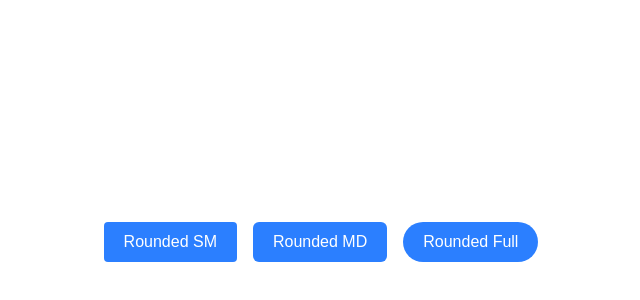
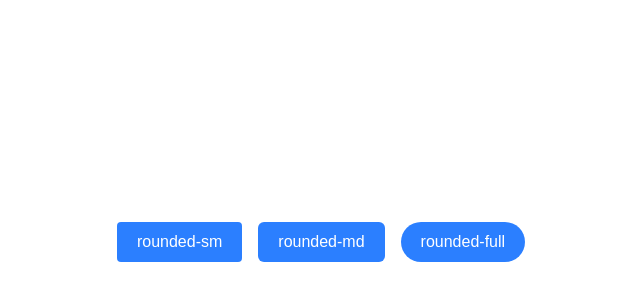
Before and after one commit to SCCAMP/alx-project-0x00-setup, a Next.js app in the folder alx-project-0x00/: page /landing in a window 1280 px wide. Shown: the part 158-458 px from the top of the page, without its empty margins (319-959 px from the left). Built offline with nearby package versions, Linux system fonts and the light colour scheme.

Commit message:
renamed the buttons

```diff
--- a/alx-project-0x00/pages/landing.tsx
+++ b/alx-project-0x00/pages/landing.tsx
@@ -10,15 +10,15 @@ const LandingPage: React.FC = () => {
       */}
       <div className="flex items-center gap-4">
         <Button
-          title="Rounded SM"
+          title="rounded-sm"
           styles="bg-blue-500 text-white px-5 py-2 rounded-sm"
         />
         <Button
-          title="Rounded MD"
+          title="rounded-md"
           styles="bg-blue-500 text-white px-5 py-2 rounded-md"
         />
         <Button
-          title="Rounded Full"
+          title="rounded-full"
           styles="bg-blue-500 text-white px-5 py-2 rounded-full"
         />
       </div>
```
